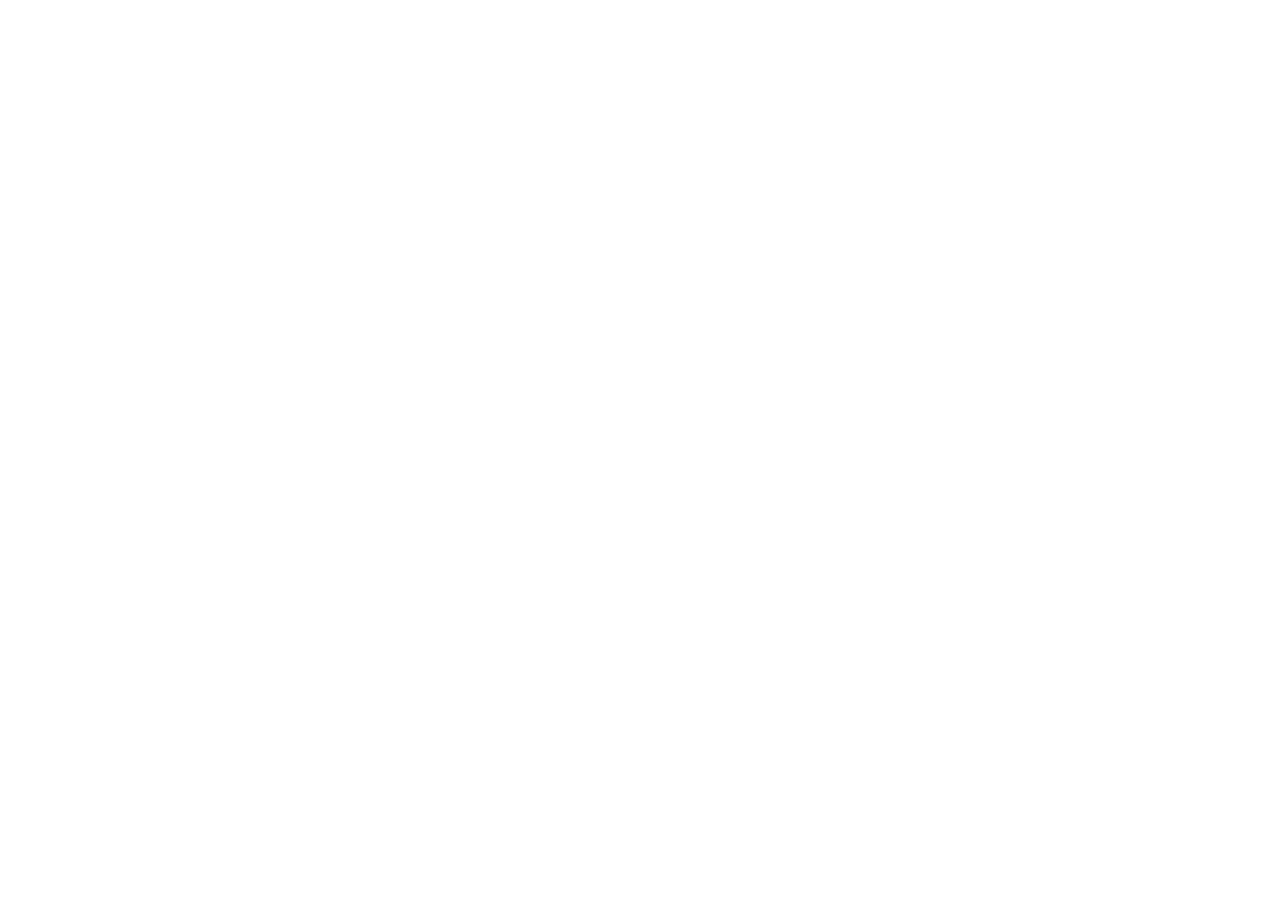
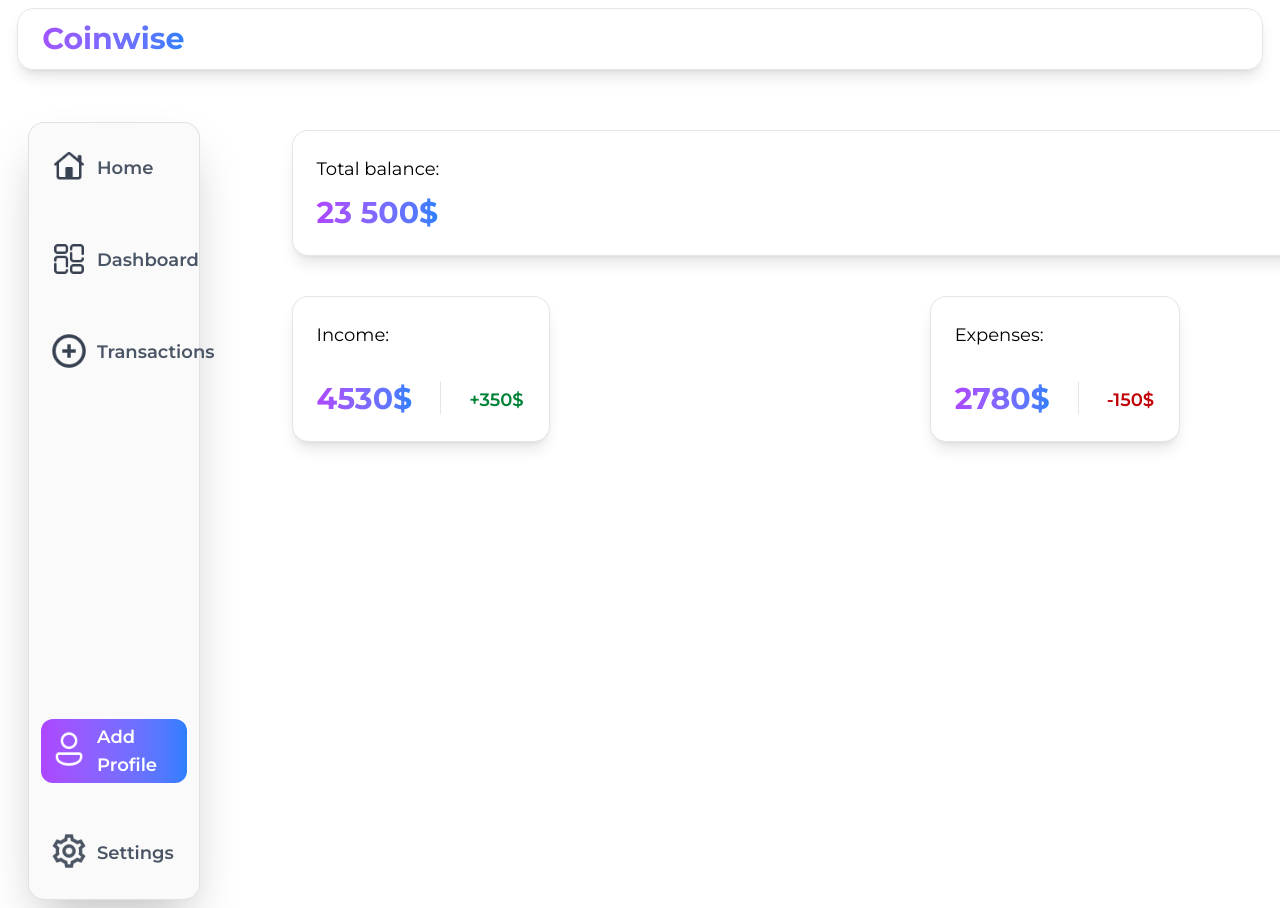
Before and after one commit to markomoev/Coinwise, a React (Vite) app: page /Coinwise/dashboard in a window 1280 px wide. Before the commit this address had no page. Before the commit the page ends 800 px from the top, so only its background shows below. Built offline with nearby package versions, Linux system fonts and the light colour scheme.

Commit message:
Dashboard UI ready without the charts

```diff
--- a/src/App.tsx
+++ b/src/App.tsx
@@ -3,6 +3,7 @@ import HomePage from "./pages/Home";
 import LogSignPage from "./pages/Login";
 import SignUpPage from "./pages/Signup";
 import SettingsPage from "./pages/Settings";
+import DashboardPage from "./pages/Dashborad";
 
 export default function App() {
   return (
@@ -13,6 +14,7 @@ export default function App() {
         <Routes>
           <Route index element={<HomePage />} />
           <Route path="/home" element={<HomePage />} />
+          <Route path="/dashboard" element={<DashboardPage />} />
           <Route path="/login" element={<LogSignPage />} />
           <Route path="/signup" element={<SignUpPage />} />
           <Route path="/settings" element={<SettingsPage />} />
--- /dev/null
+++ b/src/components/dashboard/ExpenseCard.tsx
@@ -0,0 +1,21 @@
+export default function ExpenseCard(){
+    return(
+        <div className = 'flex flex-col gap-8 bg-white border border-black/10 bg-opacity-90 backdrop-blur-xl shadow-lg shadow-stone p-6 rounded-2xl'>
+            <div className = ''>
+                <p className = 'text-lg'>Expenses:</p>
+            </div>
+
+           <div className = 'flex flex-row gap-7'> {/* Container for the sum and the last transaction */}
+                <div className = 'h-full'>
+                    <p className = 'font-bold text-3xl bg-gradient-to-r from-purple-500 to-blue-500 bg-clip-text text-transparent'>2780$</p>
+                </div>
+
+                <div className = 'h-full pl-7 pt-1 border border-l-black/10 border-t-transparent border-r-transparent border-b-transparent'>
+                    <div>
+                        <p className = 'text-lg font-semibold text-red-700'>-150$</p>
+                    </div>
+                </div>
+           </div>
+        </div>
+    )
+}
--- /dev/null
+++ b/src/components/dashboard/IncomeCard.tsx
@@ -0,0 +1,21 @@
+export default function IncomeCard(){
+    return(
+        <div className = 'flex flex-col gap-8 bg-white border border-black/10 bg-opacity-90 backdrop-blur-xl shadow-lg shadow-stone p-6 rounded-2xl'>
+            <div className = ''>
+                <p className = 'text-lg'>Income:</p>
+            </div>
+
+           <div className = 'flex flex-row gap-7'> {/* Container for the sum and the last transaction */}
+                <div className = 'h-full'>
+                    <p className = 'font-bold text-3xl bg-gradient-to-r from-purple-500 to-blue-500 bg-clip-text text-transparent'>4530$</p>
+                </div>
+
+                <div className = 'h-full pl-7 pt-1 border border-l-black/10 border-t-transparent border-r-transparent border-b-transparent'>
+                    <div>
+                        <p className = 'text-lg font-semibold text-green-700'>+350$</p>
+                    </div>
+                </div>
+           </div>
+        </div>
+    )
+}
--- /dev/null
+++ b/src/components/dashboard/SavingsCard.tsx
@@ -0,0 +1,21 @@
+export default function SavingsCard(){
+    return(
+        <div className = 'flex flex-col gap-8 bg-white border border-black/10 bg-opacity-90 backdrop-blur-xl shadow-lg shadow-stone p-6 rounded-2xl'>
+            <div className = ''>
+                <p className = 'text-lg'>Savings:</p>
+            </div>
+
+           <div className = 'flex flex-row gap-7'> {/* Container for the sum and the last transaction */}
+                <div className = 'h-full'>
+                    <p className = 'font-bold text-3xl bg-gradient-to-r from-purple-500 to-blue-500 bg-clip-text text-transparent'>22530$</p>
+                </div>
+
+                <div className = 'h-full pl-7 pt-1 border border-l-black/10 border-t-transparent border-r-transparent border-b-transparent'>
+                    <div>
+                        <p className = 'text-lg font-semibold text-stone-700'>+890$</p>
+                    </div>
+                </div>
+           </div>
+        </div>
+    )
+}
--- /dev/null
+++ b/src/components/dashboard/TotalCard.tsx
@@ -0,0 +1,19 @@
+export default function TotalCard() {
+    return(
+        <div className="w-full mt-10 flex flex-col gap-3 bg-white border border-black/10 bg-opacity-90 backdrop-blur-xl shadow-lg shadow-stone p-6 rounded-2xl">
+        <div>
+            <p className = 'text-lg'>Total balance:</p>
+        </div>
+
+        <div className = 'w-full flex flex-row justify-between'>
+            <div> {/* TODO: Here the price would be a variable */}
+                <p className = 'font-bold text-3xl bg-gradient-to-r from-purple-500 to-blue-500 bg-clip-text text-transparent'>23 500$</p>
+            </div>
+
+            <div>
+                <p>here we would have a chart</p>
+            </div>
+        </div>
+        </div>
+    )
+}
--- a/src/components/global/SideBar.tsx
+++ b/src/components/global/SideBar.tsx
@@ -66,7 +66,7 @@ export default function SideBar() {
 
                     {/* Dashboard Icon */}
                     <div className="w-fit rounded-xl cursor-pointer hover:text-neutral-200 hover:bg-black/10 pr-3 pt-1 pl-2">
-                        <Link to={'/home'} className="inline-flex items-center gap-2">
+                        <Link to={'/dashboard'} className="inline-flex items-center gap-2">
                             <img src={DashIcon} alt="Dashboard Icon" className="mb-2 w-8 h-8 md:w-10 md:h-10" />
                             <p className = 'text-gray-600 font-semibold pb-1.5'>Dashboard</p>
                         </Link>
--- a/src/components/global/TopBar.tsx
+++ b/src/components/global/TopBar.tsx
@@ -2,7 +2,7 @@ import { Link } from "react-router-dom";
 export default function TopBar(){
 
     return (
-        <div className = 'flex font-bold w-[97.3%] mt-2 shadow-xl border border-black/10 rounded-2xl'>
+        <div className = 'flex font-bold w-[97.3%] mt-2 shadow-lg border border-black/10 rounded-2xl'>
                 {/* Heading */}
                 <div className = 'w-full flex flex-row items-center pt-3 pb-3'>
                     <div className="order-1">
--- a/src/components/settings/AccountSettings.tsx
+++ b/src/components/settings/AccountSettings.tsx
@@ -18,10 +18,11 @@ export default function accSettings(){
 
                 // getting email from auth
                 const { data: userData, error: getUserError } = await supabase.auth.getUser();
-                if(getUserError){
-                    console.error('Error fetching email:', getUserError.message);
-                    return;
-                }
+
+                supabase.auth.onAuthStateChange((event) => {
+                    if (event === 'SIGNED_IN' && getUserError)
+                        {console.error('Error fetching email:', getUserError)};
+                    })
 
                 const user: any = userData?.user;
                 if(!user){
--- /dev/null
+++ b/src/pages/Dashborad.tsx
@@ -0,0 +1,51 @@
+import TopBar from "../components/global/TopBar";
+import SideBar from "../components/global/SideBar";
+import TotalCard from "../components/dashboard/TotalCard";
+import IncomeCard from "../components/dashboard/IncomeCard";
+import ExpenseCard from "../components/dashboard/ExpenseCard";
+import SavingsCard from "../components/dashboard/SavingsCard"
+
+export default function DashboardPage() {
+    return(
+        <div className="w-full h-auto">
+
+            <div className="w-full flex items-center justify-center">
+                <TopBar/>
+            </div>
+
+            <div className = 'w-full flex flex-row gap-20 mt-5'>
+                <div className = ''>
+                    <SideBar/>
+                </div>
+
+                <div className="md:mr-10 flex flex-1 flex-col gap-10">
+                    {/* For everything in the dashboard */}
+                    <div className = ''>
+                        <TotalCard/>
+                    </div>
+
+                    <div className = 'w-full flex flex-row gap-95'>
+                        <div className = ''>
+                            <IncomeCard/>
+                        </div>
+
+                        <div className = ''>
+                            <ExpenseCard/>
+                        </div>
+
+                        <div className = ''>
+                            <SavingsCard/>
+                        </div>
+                    </div>
+
+                    <div>
+                        {/* TODO: Charts for overall stats */}
+                    </div>
+
+                </div>
+
+            </div>
+
+        </div>
+    )
+}
```
